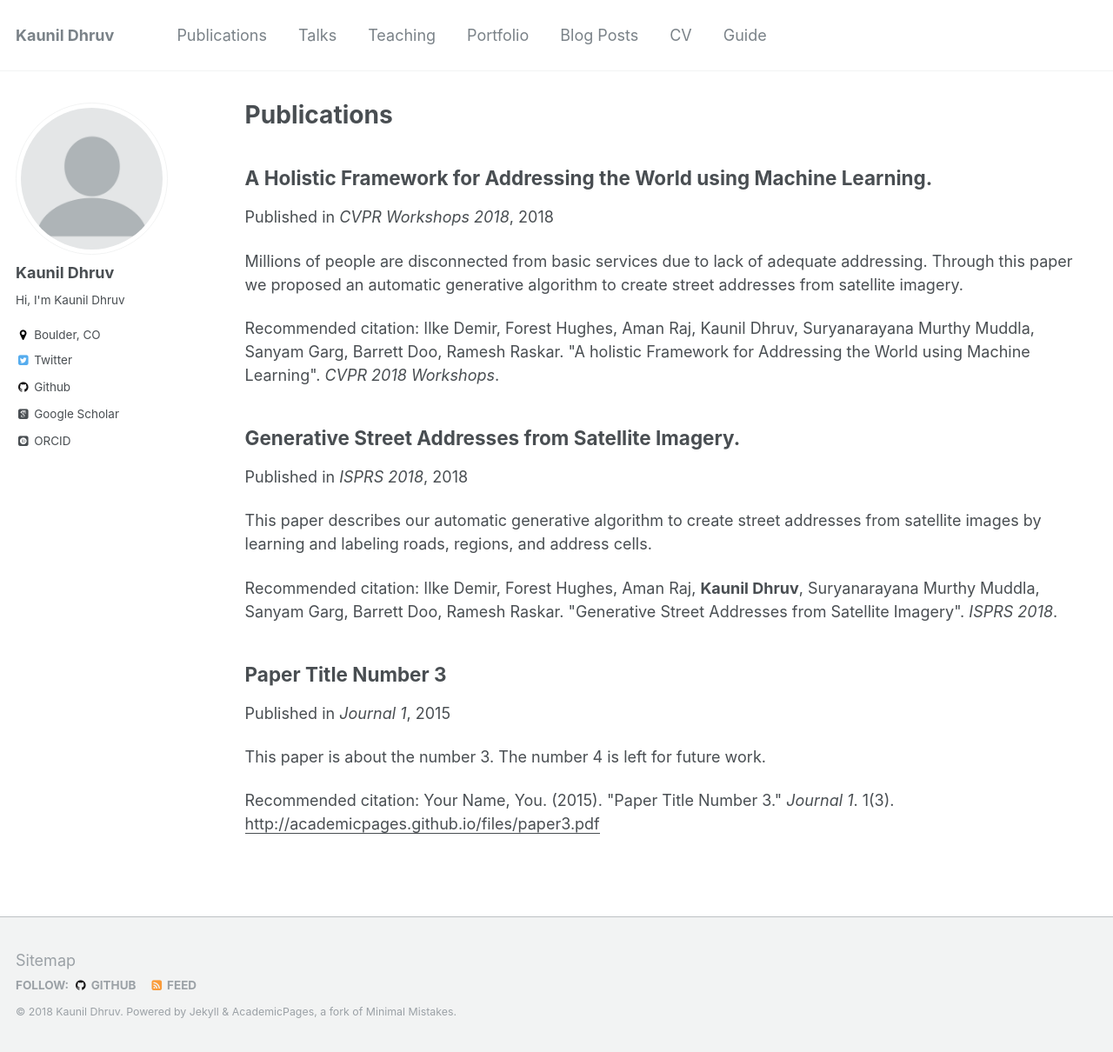
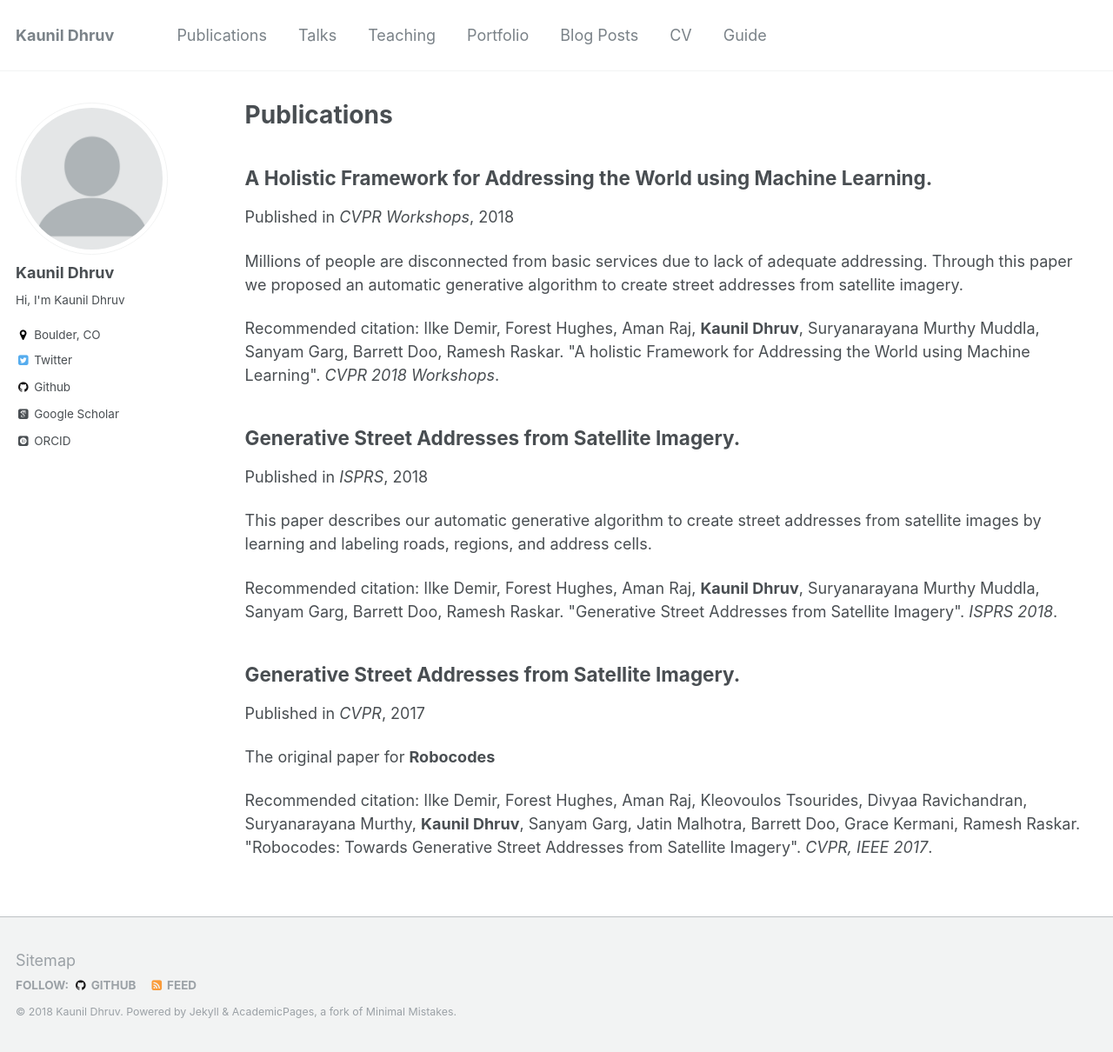
Before and after one commit to KaunilD/kaunild.github.io, a Jekyll site: the page built from _pages/publications.md, in a window 1280 px wide and 1210 px high. Shown: the whole window at 87% size. Built offline with Jekyll 4.4.1, drawn with Linux system fonts in a browser that asks for light colours; some web fonts are replaced.

Commit message:
Updated publication 3

```diff
--- a/_publications/2015-10-01-paper-title-number-3.md
+++ /dev/null
@@ -1,15 +0,0 @@
----
-title: "Paper Title Number 3"
-collection: publications
-permalink: /publication/2015-10-01-paper-title-number-3
-excerpt: 'This paper is about the number 3. The number 4 is left for future work.'
-date: 2015-10-01
-venue: 'Journal 1'
-paperurl: 'http://academicpages.github.io/files/paper3.pdf'
-citation: 'Your Name, You. (2015). &quot;Paper Title Number 3.&quot; <i>Journal 1</i>. 1(3).'
----
-This paper is about the number 3. The number 4 is left for future work.
-
-[Download paper here](http://academicpages.github.io/files/paper3.pdf)
-
-Recommended citation: Your Name, You. (2015). "Paper Title Number 3." <i>Journal 1</i>. 1(3).
--- /dev/null
+++ b/_publications/2017-07-21-robocodes-3.md
@@ -0,0 +1,12 @@
+---
+title: "Generative Street Addresses from Satellite Imagery."
+collection: publications
+permalink: /publication/robocodes
+excerpt: 'The original paper for __Robocodes__'
+date: July 21, 2017
+venue: 'CVPR'
+paperurl:
+citation: 'Ilke Demir, Forest Hughes, Aman Raj, Kleovoulos Tsourides, Divyaa Ravichandran, Suryanarayana Murthy, <b>Kaunil Dhruv</b>, Sanyam Garg, Jatin Malhotra, Barrett Doo, Grace Kermani, Ramesh Raskar. "Robocodes: Towards Generative Street Addresses from Satellite Imagery". <i>CVPR, IEEE 2017</i>.'
+---
+This paper describes our automatic generative algorithm to create street addresses from satellite images by learning and labeling roads, regions, and address cells.
+[Download paper here](https://research.fb.com/wp-content/uploads/2017/07/cvpr_ev_final_sent.pdf)
--- a/_publications/2010-10-01-paper-title-number-2.md
+++ b/_publications/2018-03-01-generative-street-addresses-2.md
@@ -4,7 +4,7 @@ collection: publications
 permalink: /publication/generative-street-addresses-satellite-iimagery
 excerpt: 'This paper describes our automatic generative algorithm to create street addresses from satellite images by learning and labeling roads, regions, and address cells.'
 date: March 08, 2018
-venue: 'ISPRS 2018'
+venue: 'ISPRS'
 paperurl:
 citation: 'Ilke Demir, Forest Hughes, Aman Raj, <b>Kaunil Dhruv</b>, Suryanarayana Murthy Muddla, Sanyam Garg, Barrett Doo, Ramesh Raskar. "Generative Street Addresses from Satellite Imagery". <i>ISPRS 2018</i>.'
 ---
--- a/_publications/2018-07-18-holistic-framework-number-1.md
+++ b/_publications/2018-07-18-holistic-framework-number-1.md
@@ -4,9 +4,9 @@ collection: publications
 permalink: /publication/holistic-framework-addressing-world-ml
 excerpt: 'Millions of people are disconnected from basic services due to lack of adequate addressing. Through this paper we proposed an automatic generative algorithm to create street addresses from satellite imagery.'
 date: June 18, 2018
-venue: 'CVPR Workshops 2018'
+venue: 'CVPR Workshops'
 paperurl:
-citation: 'Ilke Demir, Forest Hughes, Aman Raj, Kaunil Dhruv, Suryanarayana Murthy Muddla, Sanyam Garg, Barrett Doo, Ramesh Raskar. "A holistic Framework for Addressing the World using Machine Learning". <i>CVPR 2018 Workshops</i>.'
+citation: 'Ilke Demir, Forest Hughes, Aman Raj, <b>Kaunil Dhruv</b>, Suryanarayana Murthy Muddla, Sanyam Garg, Barrett Doo, Ramesh Raskar. "A holistic Framework for Addressing the World using Machine Learning". <i>CVPR 2018 Workshops</i>.'
 ---
 Millions of people are disconnected from basic services due to lack of adequate addressing. Through this paper we proposed an automatic generative algorithm to create street addresses from satellite imagery. Our addressing scheme is coherent with the street topology, linear and hierarchical to follow human perception, and universal to be used as a uniﬁed geocoding system.
 [Download paper here](https://research.fb.com/wp-content/uploads/2018/06/A-Holistic-Framework-for-Addressing-the-World-using-Machine-Learning.pdf)
```
